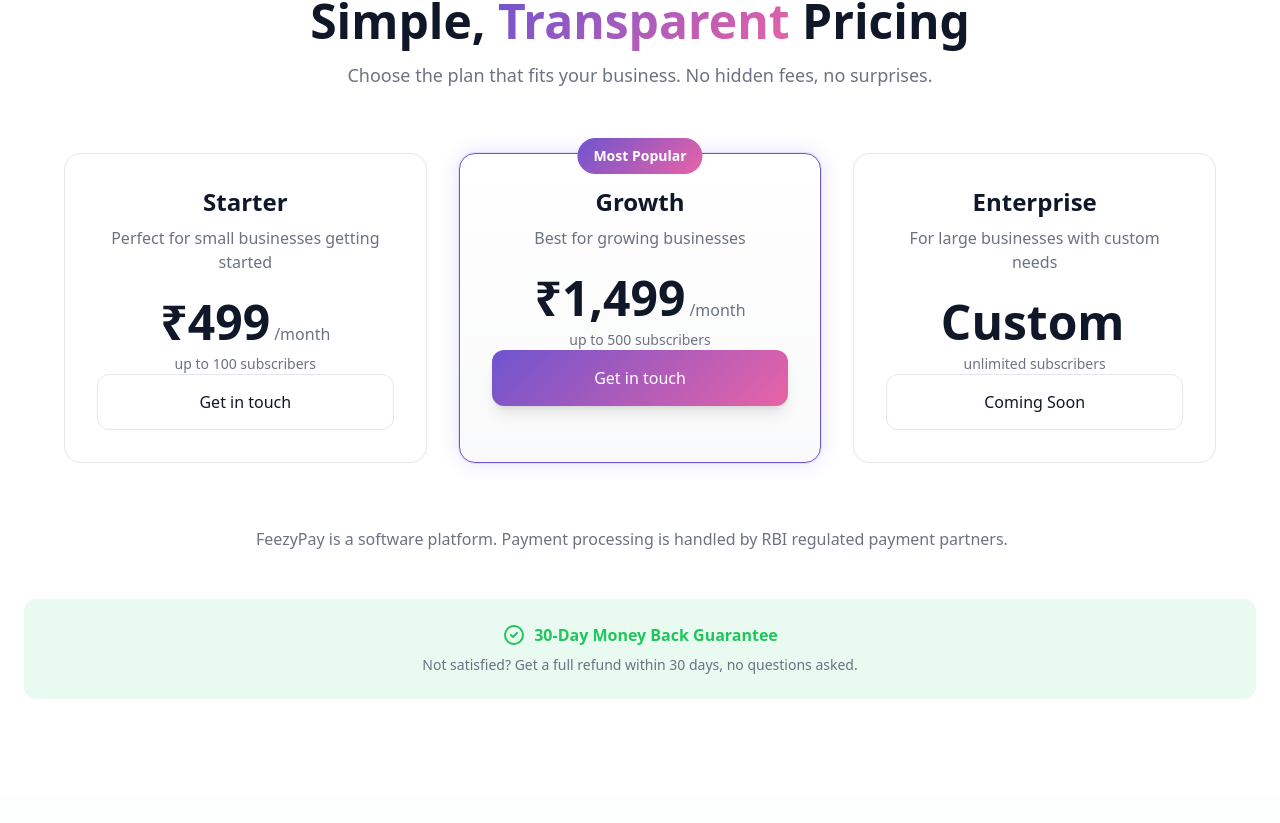
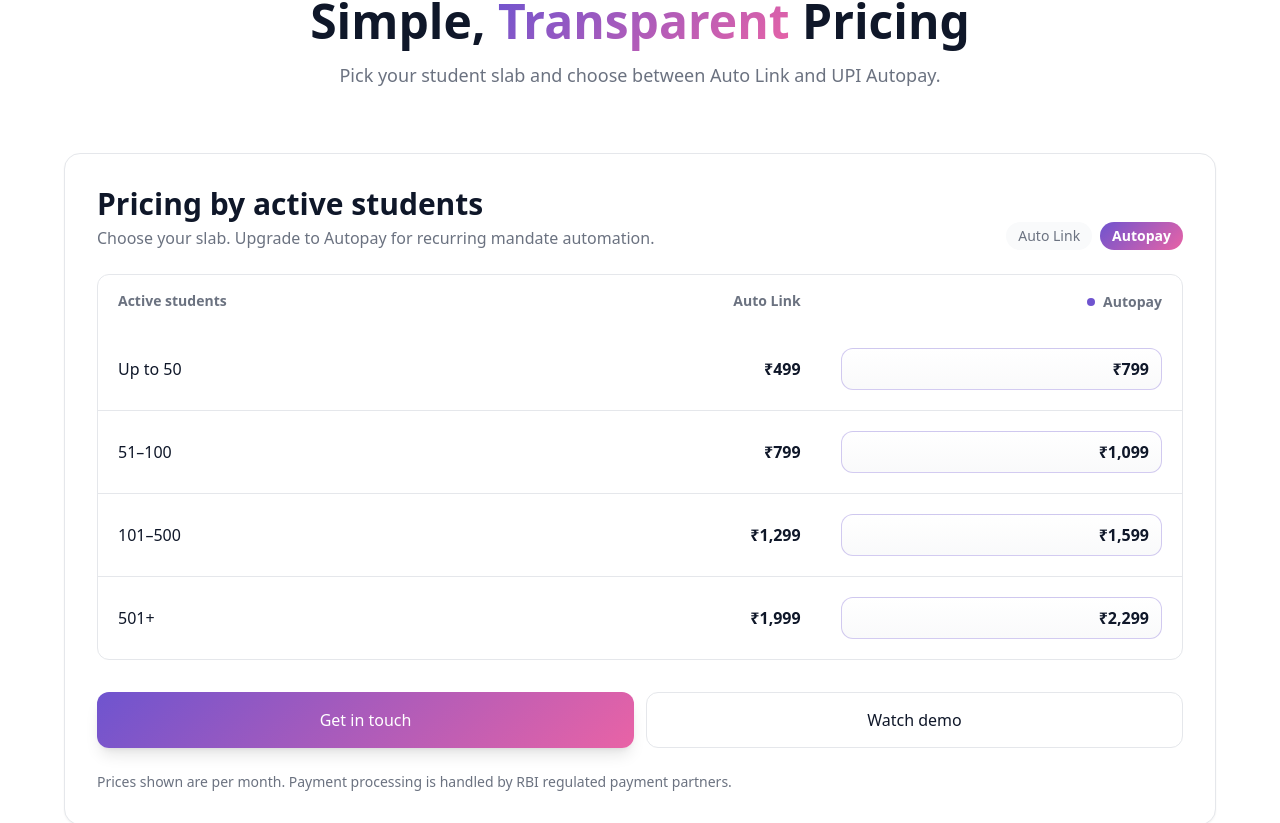
Before and after one commit to Tushar-Anand-Vardhan/feezy-pay-landing, a React (Vite) app: page / in a window 1280 px wide. Shown: the part 3525-4348 px from the top of the page. Built offline with nearby package versions, Linux system fonts and the light colour scheme.

Commit message:
update pricing section
Made-with: Cursor

```diff
--- a/src/components/PricingSection.tsx
+++ b/src/components/PricingSection.tsx
@@ -1,55 +1,14 @@
 import { Button } from "@/components/ui/button";
 
-const plans = [
-  {
-    name: "Starter",
-    price: "₹499",
-    period: "/month",
-    description: "Perfect for small businesses getting started",
-    subscribers: "up to 100 subscribers",
-    // features: [
-    //   "WhatsApp notifications",
-    //   "UPI Autopay setup",
-    //   "Basic dashboard",
-    //   "Email support",
-    //   "Payment retry logic"
-    // ],
-    popular: false,
-    cta: "Get in touch" // "Get Started"
-  },
-  {
-    name: "Growth",
-    price: "₹1,499",
-    period: "/month",
-    description: "Best for growing businesses",
-    subscribers: "up to 500 subscribers",
-    // features: [
-    //   "Everything in Starter",
-    //   "Advanced analytics",
-    //   "Custom reminders",
-    //   "Priority support"
-    // ],
-    popular: true,
-    cta: "Get in touch"// "Start Growing"
-  },
-  {
-    name: "Enterprise",
-    price: "Custom",
-    period: "",
-    description: "For large businesses with custom needs",
-    subscribers: "unlimited subscribers",
-    // features: [
-    //   "Everything in Growth",
-    //   "Dedicated account manager",
-    //   "Custom integrations",
-    //   "White-label solution",
-    //   "SLA guarantees",
-    //   "Advanced reporting"
-    // ],
-    popular: false,
-    cta: "Coming Soon" // "Contact Sales"
-  }
-];
+const pricingTiers = [
+  { students: "Up to 50", autoLink: "₹499", autopay: "₹799" },
+  { students: "51–100", autoLink: "₹799", autopay: "₹1,099" },
+  { students: "101–500", autoLink: "₹1,299", autopay: "₹1,599" },
+  { students: "501+", autoLink: "₹1,999", autopay: "₹2,299" },
+] as const;
+
+const whatsappHref =
+  "https://wa.me/918478902299?text=Hey%2C%20I%20wanted%20to%20know%20more%20about%20Feezypay.";
 
 const PricingSection = () => {
   return (
@@ -60,73 +19,102 @@ const PricingSection = () => {
             Simple, <span className="bg-gradient-primary bg-clip-text text-transparent">Transparent</span> Pricing
           </h2>
           <p className="text-lg text-muted-foreground max-w-2xl mx-auto">
-            Choose the plan that fits your business. No hidden fees, no surprises.
+            Pick your student slab and choose between Auto Link and UPI Autopay.
           </p>
         </div>
 
-        <div className="grid md:grid-cols-3 gap-8 max-w-6xl mx-auto mb-16">
-          {plans.map((plan, index) => (
-            <div
-              key={index}
-              className={`relative p-8 rounded-2xl border transition-all duration-300 hover:scale-105 ${
-                plan.popular
-                  ? 'bg-gradient-subtle border-primary shadow-glow'
-                  : 'bg-card hover:shadow-large'
-              }`}
-            >
-              {plan.popular && (
-                <div className="absolute -top-4 left-1/2 transform -translate-x-1/2">
-                  <div className="bg-gradient-primary text-primary-foreground px-4 py-2 rounded-full text-sm font-semibold">
-                    Most Popular
+        <div className="max-w-6xl mx-auto mb-10">
+          <div className="relative rounded-2xl border bg-card overflow-hidden shadow-sm">
+            <div className="absolute inset-0 bg-[radial-gradient(ellipse_at_top,_var(--gradient-hero),_transparent_70%)] opacity-40 pointer-events-none" />
+
+            <div className="relative p-6 sm:p-8">
+              <div className="flex flex-col sm:flex-row sm:items-end sm:justify-between gap-4 mb-6">
+                <div className="space-y-1">
+                  <h3 className="text-2xl md:text-3xl font-bold">Pricing by active students</h3>
+                  <p className="text-muted-foreground">
+                    Choose your slab. Upgrade to Autopay for recurring mandate automation.
+                  </p>
+                </div>
+                <div className="flex items-center gap-2 text-sm">
+                  <span className="px-3 py-1 rounded-full bg-muted text-muted-foreground">Auto Link</span>
+                  <span className="px-3 py-1 rounded-full bg-gradient-primary text-primary-foreground font-semibold">
+                    Autopay
+                  </span>
+                </div>
+              </div>
+
+              {/* Desktop table */}
+              <div className="hidden md:block">
+                <div className="rounded-xl border bg-background/40 overflow-hidden">
+                  <div className="grid grid-cols-12 text-sm font-semibold text-muted-foreground">
+                    <div className="col-span-5 px-5 py-4">Active students</div>
+                    <div className="col-span-3 px-5 py-4 text-right">Auto Link</div>
+                    <div className="col-span-4 px-5 py-4 text-right">
+                      <span className="inline-flex items-center gap-2">
+                        <span className="w-2 h-2 rounded-full bg-primary" />
+                        Autopay
+                      </span>
+                    </div>
+                  </div>
+
+                  <div className="divide-y">
+                    {pricingTiers.map((tier) => (
+                      <div key={tier.students} className="grid grid-cols-12 items-center">
+                        <div className="col-span-5 px-5 py-5 font-medium">{tier.students}</div>
+                        <div className="col-span-3 px-5 py-5 text-right font-semibold">{tier.autoLink}</div>
+                        <div className="col-span-4 px-5 py-5 text-right">
+                          <span className="inline-flex items-center justify-end w-full rounded-lg bg-gradient-subtle border border-primary/30 px-3 py-2 font-bold">
+                            {tier.autopay}
+                          </span>
+                        </div>
+                      </div>
+                    ))}
                   </div>
                 </div>
-              )}
+              </div>
 
-              <div className="space-y-6">
-                {/* Header */}
-                <div className="text-center space-y-2">
-                  <h3 className="text-2xl font-bold">{plan.name}</h3>
-                  <p className="text-muted-foreground">{plan.description}</p>
-                </div>
+              {/* Mobile cards */}
+              <div className="md:hidden space-y-4">
+                {pricingTiers.map((tier) => (
+                  <div key={tier.students} className="rounded-xl border bg-background/40 p-5">
+                    <div className="flex items-center justify-between gap-3">
+                      <div className="font-semibold">{tier.students}</div>
+                      <span className="text-xs text-muted-foreground">Active students</span>
+                    </div>
+                    <div className="grid grid-cols-2 gap-3 mt-4">
+                      <div className="rounded-lg border bg-card p-4">
+                        <div className="text-xs text-muted-foreground">Auto Link</div>
+                        <div className="text-xl font-bold mt-1">{tier.autoLink}</div>
+                      </div>
+                      <div className="rounded-lg border border-primary/30 bg-gradient-subtle p-4">
+                        <div className="text-xs text-muted-foreground">Autopay</div>
+                        <div className="text-xl font-bold mt-1">{tier.autopay}</div>
+                      </div>
+                    </div>
+                  </div>
+                ))}
+              </div>
 
-                {/* Price */}
-                <div className="text-center">
-                  <div className="flex items-baseline justify-center gap-1">
-                    <span className="text-4xl md:text-5xl font-bold">{plan.price}</span>
-                    <span className="text-muted-foreground">{plan.period}</span>
-                  </div>
-                  <p className="text-sm text-muted-foreground mt-2">{plan.subscribers}</p>
-                </div>
+              <div className="flex flex-col sm:flex-row gap-3 mt-8">
+                <a href={whatsappHref} target="_blank" rel="noopener noreferrer" className="flex-1">
+                  <Button variant="hero" size="lg" className="w-full">
+                    Get in touch
+                  </Button>
+                </a>
+                <a href="#video-sectioin" className="flex-1">
+                  <Button variant="outline" size="lg" className="w-full">
+                    Watch demo
+                  </Button>
+                </a>
+              </div>
 
-                {/* Features */}
-                {/* <ul className="space-y-3">
-                  {plan.features.map((feature, featureIndex) => (
-                    <li key={featureIndex} className="flex items-center gap-3">
-                      <svg
-                        className="w-5 h-5 text-success flex-shrink-0"
-                        fill="none"
-                        stroke="currentColor"
-                        viewBox="0 0 24 24"
-                      >
-                        <path strokeLinecap="round" strokeLinejoin="round" strokeWidth={2} d="M5 13l4 4L19 7" />
-                      </svg>
-                      <span className="text-sm">{feature}</span>
-                    </li>
-                  ))}
-                </ul> */}
+              <p className="text-sm text-muted-foreground mt-6">
+                Prices shown are per month. Payment processing is handled by RBI regulated payment partners.
+              </p>
+            </div>
+          </div>
+        </div>
 
-                {/* CTA */}
-                <a href="https://wa.me/918478902299?text=Hey%2C%20I%20wanted%20to%20know%20more%20about%20Feezypay."
-                target="_blank"
-                rel="noopener noreferrer">
-                <Button variant={plan.popular ? "hero" : "outline"} size="lg" className="w-full">
-                  {plan.cta}
-                </Button>
-              </a>
-              </div>
-            </div>
-          ))}
-        </div>
         <p className="text-md text-muted-foreground max-w-3xl mx-auto">
           FeezyPay is a software platform. Payment processing is handled by RBI regulated payment partners.
         </p>
```
